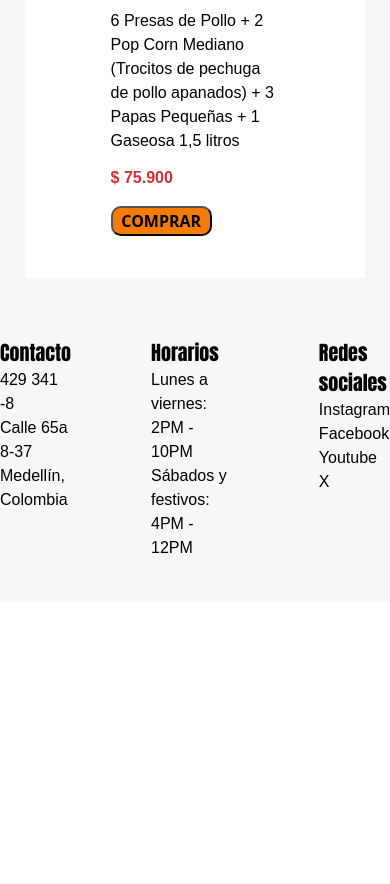
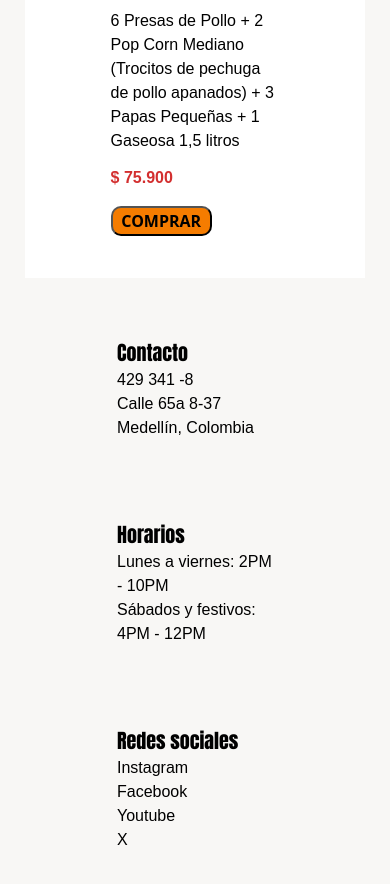
Before and after one commit to EmmanuelRendon01/Restaurant-Website, a plain HTML site: page index.html in a window 390 px wide. Shown: the part 3471-4355 px from the top of the page. Before the commit the page ends 4073 px from the top, so only its background shows below. Drawn offline with Linux system fonts and the light colour scheme.

Commit message:
Se añadió el footer

```diff
--- a/index.html
+++ b/index.html
@@ -122,7 +122,7 @@
             <p>Sábados y festivos: 4PM - 12PM</p>
         </section>
 
-        <section class="redes sociales">
+        <section class="redes-sociales">
             <h3>Redes sociales</h3>
             <p><a href="">Instagram</a></p>
             <p><a href="">Facebook</a></p>
--- a/style.css
+++ b/style.css
@@ -254,4 +254,20 @@ footer{
     .product-button{
         width: 60%;
     }
-}
+
+    footer {
+        flex-direction: column;
+        align-items: center;
+    }
+
+    footer .contacto{
+        width: 40%;
+    }
+
+    footer .horarios{
+        width: 40%;
+    }
+
+    footer .redes-sociales{
+        width: 40%;
+    }
```
